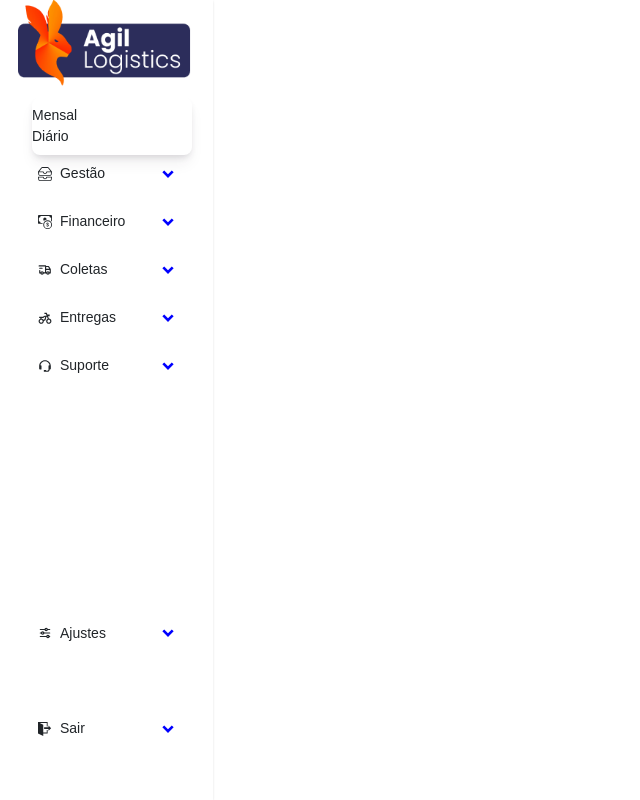
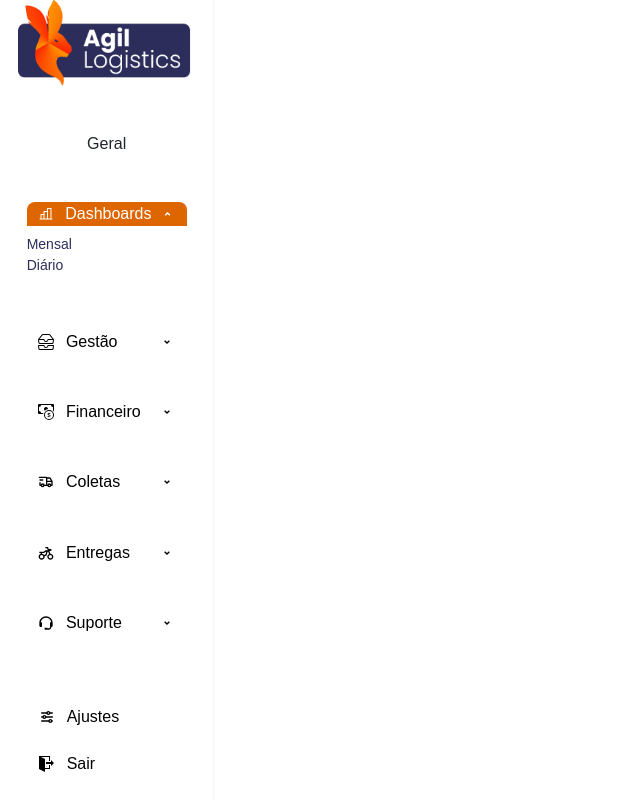
Before and after one commit to Agilliz/Institucional, a React (Create React App) app in the folder dashboard/: page / in a window 1280 px wide. Both pictures are taken after a click on the button "Dashboards". Shown: the whole page, without its empty margins (0-640 px from the left). Built offline with nearby package versions, Linux system fonts and the light colour scheme.

Commit message:
Identidade visual Agiliz na sidebar

```diff
--- a/dashboard/src/App.css
+++ b/dashboard/src/App.css
@@ -1,3 +1,4 @@
+
 * {
   margin: 0;
   padding: 0;
@@ -43,14 +44,14 @@ header {
 .desktop-nav .menu-items a {
   display: block;
   font-size: inherit;
-  color: inherit;
+  color: #2C2D5B;
   text-decoration: none;
 }
 
 .desktop-nav .menu-items button {
   display: flex;
   align-items: center;
-  color: inherit;
+  color: #2C2D5B;
   font-size: inherit;
   border: none;
   background-color: transparent;
@@ -84,25 +85,47 @@ header {
 }
 
 .desktop-nav .dropdown {
-  position: absolute;
-  right: 0;
-  left: auto;
-  box-shadow: 0 10px 15px -3px rgba(46, 41, 51, 0.08),
-    0 4px 6px -2px rgba(71, 63, 79, 0.16);
   font-size: 0.875rem;
   z-index: 9999;
   min-width: 10rem;
   padding: 0.5rem 0;
   list-style: none;
   background-color: #fff;
-  border-radius: 0.5rem;
   display: none;
+  color: #2C2D5B;
+}
+
+.dropdown:active {
+  background-color: black;
 }
 
 .desktop-nav .dropdown.show {
   display: block;
 }
 
+
+
+
+.item-transition {
+  transition: background-color 400ms ease-out, color 400ms ease-out;
+  background-color: #DE6600;
+  color: white;
+  border-top-left-radius: 0.5rem;
+  border-top-right-radius: 0.5rem;
+}
+
+.item-transition-reverse {
+  transition: background-color 400ms ease-out, color 400ms ease-out;
+  background-color: white;
+  color: black;
+  border-top-left-radius: 0.5rem;
+  border-top-right-radius: 0.5rem;
+}
+
+
+#arrow {
+  transition: transform 5s ease;
+}
 /* .desktop-nav .dropdown .dropdown-submenu {
   position: absolute;
   left: 100%;
@@ -151,6 +174,7 @@ header {
     padding: 0.5rem 0;
     background-color: #fff;
     border-radius: 0.5rem;
+
   }
 
   .mobile-nav .menu-items a {
--- a/dashboard/src/components/Dropdown.jsx
+++ b/dashboard/src/components/Dropdown.jsx
@@ -1,7 +1,12 @@
+
+// Dropdown.js
+
+import React from "react";
+
 const Dropdown = ({ submenus, dropdown }) => {
     return (
-    <ul className={`dropdown ${dropdown ? "show" : ""}`}>
-      {submenus.map((submenu, index) => (
+        <ul className={`dropdown w-full ${dropdown ? "show active" : ""}`}>
+            {submenus && submenus.map((submenu, index) => (
                 <li key={index} className="menu-items">
                     <a href={submenu.url}>{submenu.title}</a>
                 </li>
--- a/dashboard/src/components/MenuItems.jsx
+++ b/dashboard/src/components/MenuItems.jsx
@@ -1,16 +1,16 @@
+
 import Dropdown from './Dropdown';
 import { useState, useEffect, useRef } from "react";
 import { RiArrowDropDownLine } from "react-icons/ri";
-import { IconContext } from "react-icons";
-
 
 const MenuItems = ({ items, depthLevel }) => {
-    const [dropdown, setDropdown] = useState(false);
+    const [openMenuIndex, setOpenMenuIndex] = useState(null);
     let ref = useRef();
+
     useEffect(() => {
         const handler = (event) => {
-         if (dropdown && ref.current && !ref.current.contains(event.target)) {
-          setDropdown(false);
+            if (openMenuIndex !== null && ref.current && !ref.current.contains(event.target)) {
+                setOpenMenuIndex(null);
             }
         };
         document.addEventListener("mousedown", handler);
@@ -19,46 +19,37 @@ const MenuItems = ({ items, depthLevel }) => {
             document.removeEventListener("mousedown", handler);
             document.removeEventListener("touchstart", handler);
         };
-       }, [dropdown]);
+    }, [openMenuIndex]);
+
+    const handleMenuClick = (index) => {
+        setOpenMenuIndex(openMenuIndex === index ? null : index);
+    };
 
     return (
-        <li className="menu-items flex items-center w-4/5 p-2 relative" ref={ref} onClick={() => setDropdown((prev) => !prev)}>
-        <div className='w-1/3 flex items-center justify-center'>
+        <li className={`menu-item w-3/4 flex items-center flex-col ${openMenuIndex === depthLevel ? 'item-transition' : 'item-transition-reverse'}`}ref={ref}>
+            <button className={`menu-item-button flex w-full h-full  `} onClick={() => handleMenuClick(depthLevel)}>
+                {items.submenu ? (
+                    <>
+                        <div className="w-3/12 flex items-center justify-center h-full">
                             {items.icon}
                         </div>
-        {items.submenu ? (
-            <>
-
-            <button className='w-1/3 flex items-center '
-            type="button"
-            aria-haspopup="menu"
-            aria-expanded={dropdown ? "true" : "false"}
-
-            >
-                {items.title}{' '}
-            </button>
-
-
-            <Dropdown submenus={items.submenu}
-            dropdown={dropdown}
-            />
+                        <h2 className='w-6/12 flex justify-start items-center h-full'>{items.title}</h2>
+                        <span id={`arrow-${depthLevel}`} className={`h-full items-center w-3/12 flex justify-center transform ${openMenuIndex === depthLevel ? 'rotate-180 transition-transform duration-500' : 'transition-transform duration-300'}`}>
+                            <RiArrowDropDownLine />
+                        </span>
                     </>
                 ) : (
-            <button className='w-1/3 flex items-center '
-            type="button"
-            aria-haspopup="menu"
-            aria-expanded={dropdown ? "true" : "false"}
-            >
-                {items.title}{' '}
+                    <>
+                        <div className='w-3/12 flex items-center justify-center h-full'>
+                            {items.icon}
+                        </div>
+                        <div className='bg-red'>
+                            <h2 className='w-1/2 flex justify-start'>{items.title}</h2>
+                        </div>
+                    </>
+                )}
             </button>
-        )}
-        <div className='w-1/3 flex items-center justify-center'>
-            <IconContext.Provider value={{ color: "blue", className: "global-class-name", size: "2rem"}}>
-                <div>
-                    <RiArrowDropDownLine />
-                </div>
-            </IconContext.Provider>
-        </div>
+            {items.submenu && openMenuIndex === depthLevel && <Dropdown submenus={items.submenu} dropdown={openMenuIndex === depthLevel}  />}
         </li>
     );
 };
--- a/dashboard/src/components/MenuItemsData.js
+++ b/dashboard/src/components/MenuItemsData.js
@@ -1,3 +1,4 @@
+
 import { PiChartBar } from "react-icons/pi";
 import { BsInboxes } from "react-icons/bs";
 import { TbTruckDelivery } from "react-icons/tb";
@@ -82,22 +83,9 @@ export const menuItemsData = [
     {
       title: 'Ajustes',
       icon: <TbAdjustmentsHorizontal />,
-      submenu: [
-        {
-          title: 'Mensal',
-        },
-        {
-          title: 'Diário',
-        }
-      ]
     },
     {
       title: 'Sair',
       icon: <ImExit />,
-      submenu: [
-        {
-          title: 'Cadastro de Colaboradores',
-        }
-      ]
     }
   ];
--- a/dashboard/src/components/Navbar.jsx
+++ b/dashboard/src/components/Navbar.jsx
@@ -26,13 +26,14 @@ const Navbar = () => {
 
 
         <nav className="desktop-nav w-full h-full">
-      <ul className="menus flex flex-col h-4/6 pt-4">
+      <ul className="menus flex flex-col justify-evenly h-5/6">
+        <li><h2>Geral</h2></li>
         {menuItemsData.map((menu, index) => {
           return <MenuItems items={menu} key={index} />;
         })}
       </ul>
 
-      <ul className="menus flex flex-col justify-evenly h-2/6">
+      <ul className="menus flex flex-col justify-evenly h-1/6">
         {menuItemsSettingsExit.map((menu, index) => {
           return <MenuItems items={menu} key={index} />
         })}
```
Lines whose indentation alone changed are shown as unchanged.
